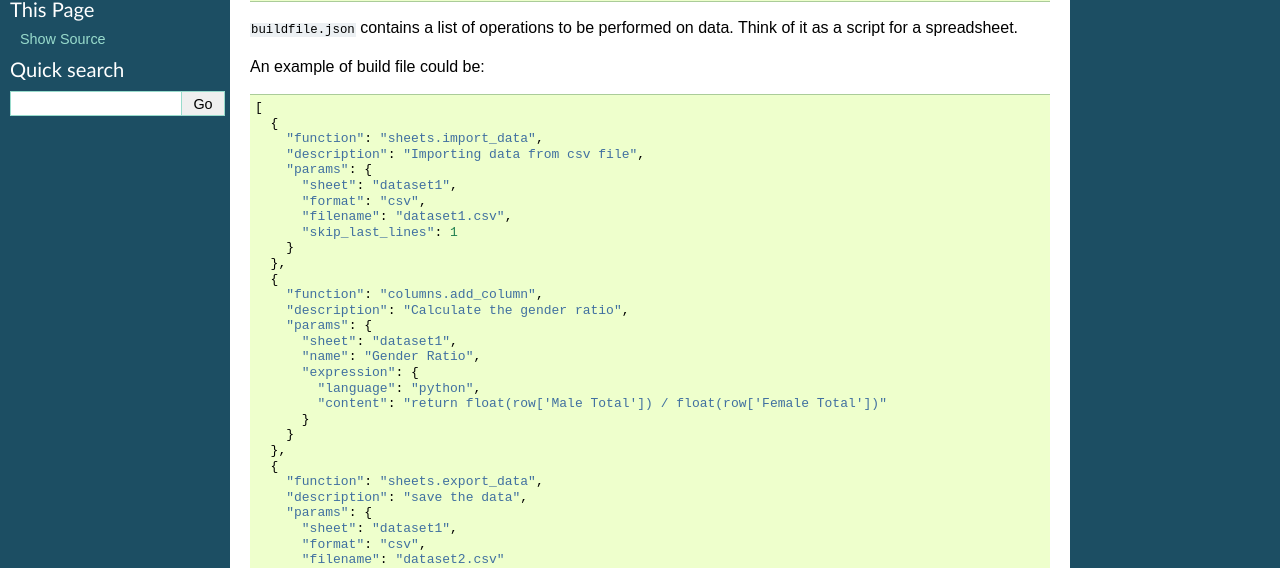
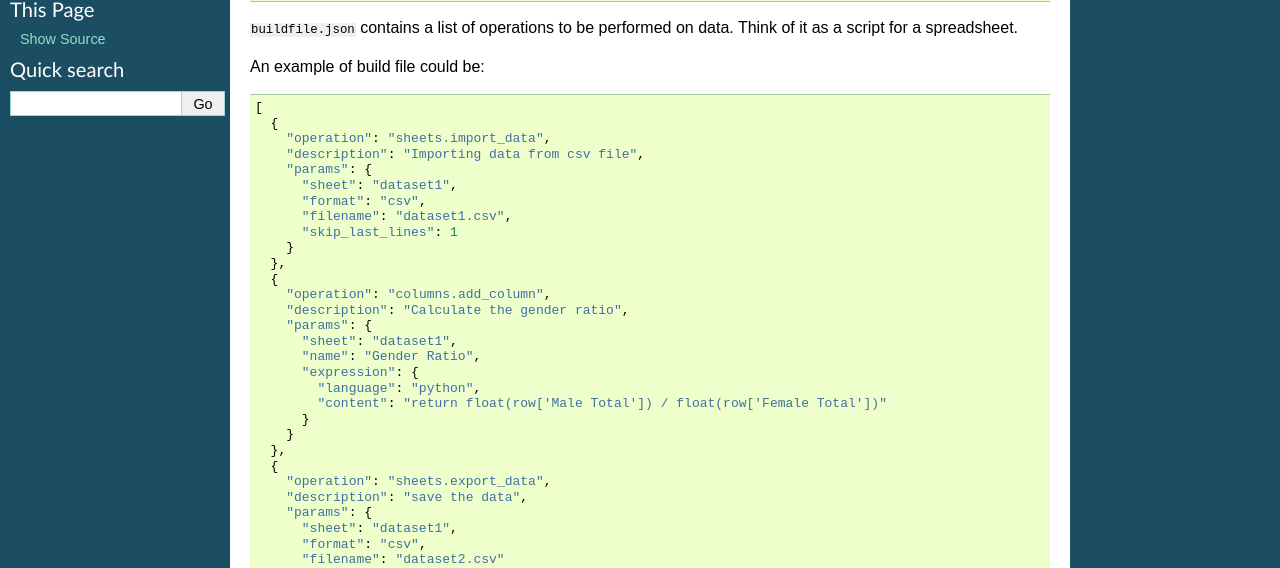
Before and after one commit to databuild/databuild, a Sphinx documentation site: the page built from docs/quickstart.rst, in a window 1280 px wide. Shown: the part 154-722 px from the top of the page. Built offline with Sphinx 7.4.7, drawn with Linux system fonts in a browser that asks for light colours.

Commit message:
renamed "function" parameter to "operation:" to avoid confusion

```diff
--- a/docs/buildfiles.rst
+++ b/docs/buildfiles.rst
@@ -11,7 +11,7 @@ An example of build file could be::
 
     [
       {
-        "function": "sheets.import_data",
+        "operation": "sheets.import_data",
         "description": "Importing data from csv file",
         "params": {
           "sheet": "dataset1",
@@ -21,7 +21,7 @@ An example of build file could be::
         }
       },
       {
-        "function": "columns.add_column",
+        "operation": "columns.add_column",
         "description": "Calculate the gender ratio",
         "params": {
           "sheet": "dataset1",
@@ -33,7 +33,7 @@ An example of build file could be::
         }
       },
       {
-        "function": "sheets.export_data",
+        "operation": "sheets.export_data",
         "description": "save the data",
         "params": {
           "sheet": "dataset1",
--- a/docs/quickstart.rst
+++ b/docs/quickstart.rst
@@ -13,7 +13,7 @@ An example of build file could be::
 
     [
       {
-        "function": "sheets.import_data",
+        "operation": "sheets.import_data",
         "description": "Importing data from csv file",
         "params": {
           "sheet": "dataset1",
@@ -23,7 +23,7 @@ An example of build file could be::
         }
       },
       {
-        "function": "columns.add_column",
+        "operation": "columns.add_column",
         "description": "Calculate the gender ratio",
         "params": {
           "sheet": "dataset1",
@@ -35,7 +35,7 @@ An example of build file could be::
         }
       },
       {
-        "function": "sheets.export_data",
+        "operation": "sheets.export_data",
         "description": "save the data",
         "params": {
           "sheet": "dataset1",
--- a/docs/settings.rst
+++ b/docs/settings.rst
@@ -27,6 +27,8 @@ A ``tuple`` of module paths to import :doc:`functions` from. Defaults to::
     )
 
 
+.. operation-modules-setting:
+
 ``OPERATION_MODULES``
 ---------------------
 
```
Also changed, not shown: docs/operations.rst (+8 -6 lines), 5 other files.
